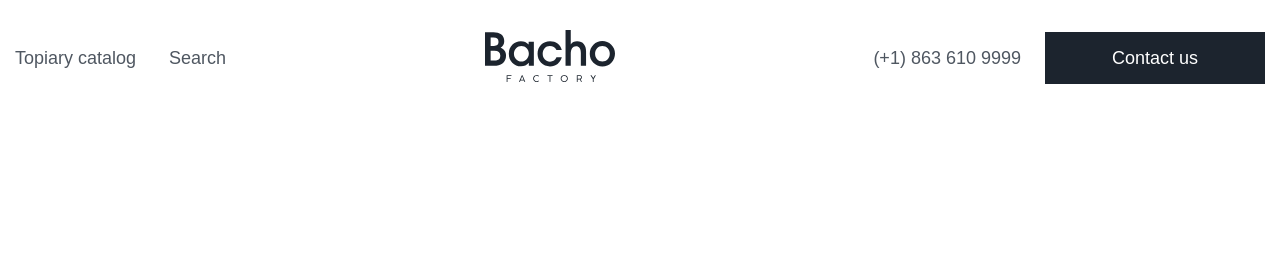
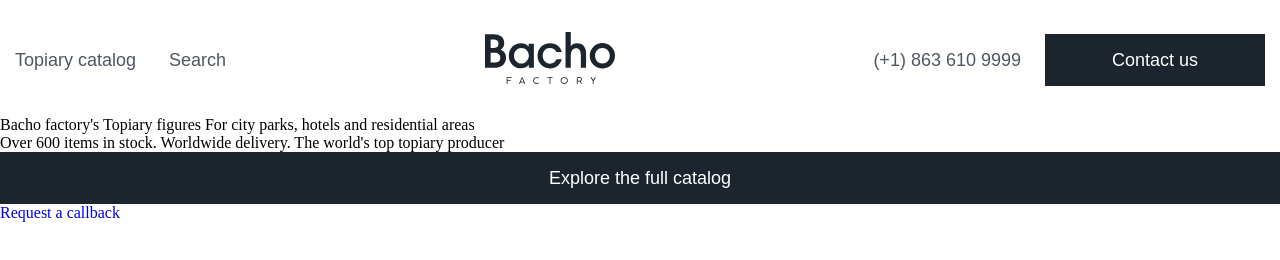
Before and after one commit to Werwllleh/bacho, a plain HTML site: page index.html in a window 1280 px wide. Drawn offline with Linux system fonts and the light colour scheme.

Commit message:
section main

```diff
--- a/index.html
+++ b/index.html
@@ -26,5 +26,17 @@
         </div>
     </div>
 </header>
+<main class="main">
+    <section class="section__main">
+        <div class="main__body">
+            <h1 class="title">Bacho factory's Topiary figures For city parks, hotels and residential areas</h1>
+            <p class="main__text txt-24">Over 600 items in stock. Worldwide delivery. The world's top topiary producer</p>
+            <div class="main__buttons">
+                <a class="main__link primary-btn" href="#">Explore the full catalog</a>
+                <a class="main__link secondary-btn" href="#">Request a callback</a>
+            </div>
+        </div>
+    </section>
+</main>
 </body>
 </html>
--- a/src/css/style.css
+++ b/src/css/style.css
@@ -160,7 +160,7 @@ legend {
 
 /*==============================HEADER====================*/
 .header{
-
+    max-height: 116px;
 }
 
 .header__body {
@@ -168,7 +168,6 @@ legend {
     align-items: center;
     justify-content: space-between;
     padding: 32px 0;
-    max-height: 116px;
 }
 
 .header__left {
```
Also changed, not shown: 1 other file.
